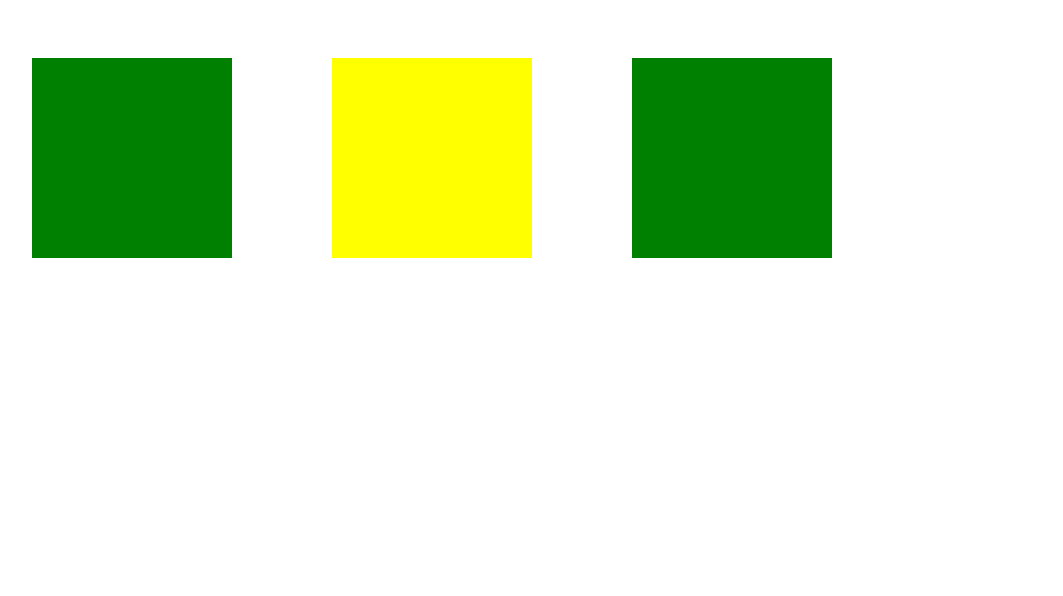
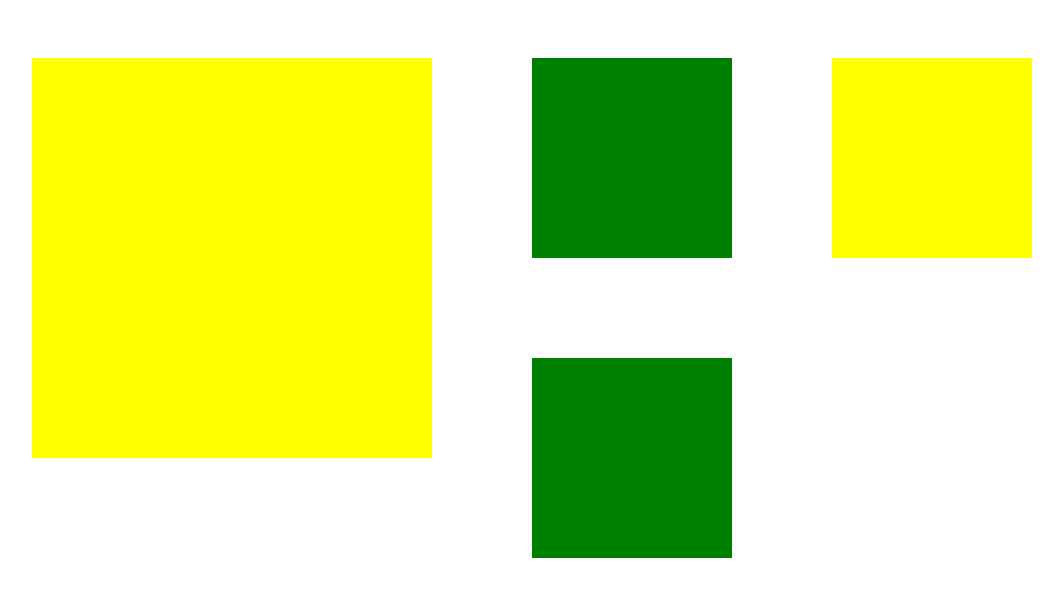
Before and after one commit to Nahumsmith/example-website, a plain HTML site: page week-3/bonus-DOM.html in a window 1280 px wide. Both pictures are taken after a click on the element 158 px from the left and 158 px from the top of the page. Shown: the whole page, without its empty margins (26-1089 px from the left). Drawn offline with nearby package versions, Linux system fonts and the light colour scheme.

Commit message:
update dom challeneges with toggleClass function.

```diff
--- a/week-3/bonus-DOM.html
+++ b/week-3/bonus-DOM.html
@@ -11,12 +11,17 @@
           width: 200px;
           height: 200px;
           margin: 50px 50px;
+          transition: width 1s, height 1s;
       }
       .divClass1 {
           background-color: yellow;
       }
       .divClass2 {
           background-color: green;
+      }
+      .divs.big {
+          width: 400px;
+          height: 400px;
       }
 
     </style>
@@ -44,8 +49,11 @@
                 $('.divClass2').css('background-color', 'green');
             });
             $('div').click(function() {
-                $(this).fadeOut("slow");
+                $(this).toggleClass('big');
             });
+
+
+
 
     </script>
     </body>
```
